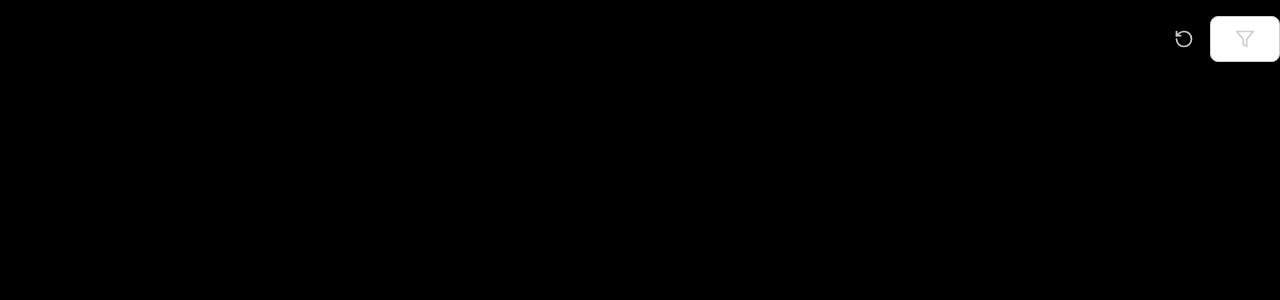
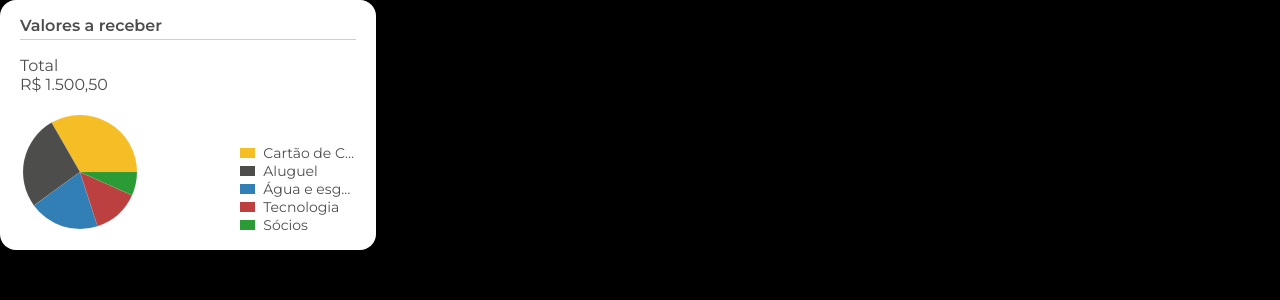
Before and after one commit to GustavoLemes97/financeiro, a Next.js app: page / in a window 1280 px wide. Shown: the top 300 px of the page. Built offline with nearby package versions, Linux system fonts and the light colour scheme.

Commit message:
cria o card do grafico pie

```diff
--- a/package.json
+++ b/package.json
@@ -21,6 +21,7 @@
     "react": "^18",
     "react-day-picker": "^8.10.1",
     "react-dom": "^18",
+    "recharts": "^2.12.7",
     "tailwind-merge": "^2.5.2",
     "tailwindcss-animate": "^1.0.7"
   },
--- a/src/app/globals.css
+++ b/src/app/globals.css
@@ -98,3 +98,23 @@ small {
     --radius: 0.5rem;
   }
 }
+
+.recharts-responsive-container {
+  width: 160px !important;
+  height: 124px !important;
+}
+
+.recharts-wrapper {
+  right: 20px !important;
+}
+
+@media screen and (min-width: 85rem) {
+  .recharts-responsive-container {
+    width: 250px !important;
+    height: 170px !important;
+  }
+
+  .recharts-wrapper {
+    right: 45px !important;
+  }
+}
--- a/src/app/page.tsx
+++ b/src/app/page.tsx
@@ -1,9 +1,15 @@
 "use client";
 
-import { TableFooter } from "@/components/ui/tableFooter";
-import { TableHeader } from "@/components/ui/tableHeader";
-import { TableTab } from "@/components/ui/tableTab";
+import { ChartCard } from "@/components/ui/PieChartCard";
 
 export default function Home() {
-  return <TableHeader hasButton={false} hasTab={false} />;
+  const data = [
+    { name: "Cartão de Credito", value: 500 },
+    { name: "Aluguel", value: 400 },
+    { name: "Água e esgoto", value: 300 },
+    { name: "Tecnologia", value: 200 },
+    { name: "Sócios", value: 100.5 },
+  ];
+
+  return <ChartCard data={data} title={"Valores a receber"} />;
 }
--- /dev/null
+++ b/src/components/ui/PieChartCard.tsx
@@ -0,0 +1,28 @@
+import { SectionTitle } from "./sectionTitle";
+import { ChartData, PieChart } from "./pieChart";
+import { formatCurrency } from "@/utils/currencyUtils";
+
+interface ChartCardProps {
+  title: string;
+  data: ChartData[];
+}
+
+const ChartCard = ({ title, data }: ChartCardProps) => {
+  const totalValue = formatCurrency(
+    data.reduce((accumulator, current) => {
+      return accumulator + current.value;
+    }, 0)
+  );
+  return (
+    <section className="flex flex-col items-start w-full max-w-[20.5rem] md:max-w-[23.5rem] lg:max-w-[26rem] lg:h-[19.7rem] py-4 px-5 gap-4 bg-white rounded-2xl">
+      <SectionTitle title={title} />
+      <div>
+        <p>Total</p>
+        <p>{totalValue}</p>
+      </div>
+      <PieChart data={data} />
+    </section>
+  );
+};
+
+export { ChartCard };
--- /dev/null
+++ b/src/components/ui/pieChart.tsx
@@ -0,0 +1,88 @@
+import { TooltipProps } from "recharts";
+import {
+  Legend,
+  Pie,
+  PieChart as PieChartRecharts,
+  ResponsiveContainer,
+  Tooltip,
+} from "recharts";
+import {
+  NameType,
+  ValueType,
+} from "recharts/types/component/DefaultTooltipContent";
+import { PieChartLegend } from "./pieChartLegend";
+import { formatCurrency } from "@/utils/currencyUtils";
+
+export interface ChartData {
+  name: string;
+  value: number;
+}
+
+interface PieChartProps {
+  data: ChartData[];
+}
+
+const CustomTooltip = ({
+  active,
+  payload,
+}: TooltipProps<ValueType, NameType>) => {
+  if (active && payload && payload.length) {
+    const { name, value } = payload[0];
+    const color = payload[0].payload.fill;
+
+    return (
+      <div className="bg-white border border-soft-grey-2 rounded px-2">
+        <section className="flex items-center gap-1 w-full">
+          <span
+            className="rounded-full inline-block border border-soft-grey-2"
+            style={{ backgroundColor: color, width: "10px", height: "10px" }}
+          ></span>
+          <div className="flex items-center gap-1 justify-between w-full">
+            <span className="text-grey-2 whitespace-nowrap">{name}:</span>
+            <span className="font-semibold">
+              {formatCurrency(Number(value))}
+            </span>
+          </div>
+        </section>
+      </div>
+    );
+  }
+
+  return null;
+};
+
+const getFillColor = (index: number) => {
+  const colors = ["#F6BE25", "#4D4E4C", "#317FB5", "#BD4040", "#2B9B35"];
+  return colors[index % colors.length];
+};
+
+const PieChart = ({ data }: PieChartProps) => {
+  const dataWithFill = data.map((item, index) => ({
+    ...item,
+    fill: getFillColor(index),
+  }));
+
+  return (
+    <section className="flex w-full justify-between items-end">
+      <ResponsiveContainer>
+        <PieChartRecharts>
+          <Pie
+            data={dataWithFill}
+            dataKey="value"
+            nameKey="name"
+            outerRadius="100%"
+            stroke="#d3cccc"
+            strokeWidth={0.1}
+            className="outline-none"
+          />
+          <Tooltip content={<CustomTooltip />} />
+        </PieChartRecharts>
+      </ResponsiveContainer>
+      <PieChartLegend
+        data={dataWithFill.map(({ name, fill }) => ({ name, fill }))}
+      />
+    </section>
+  );
+};
+
+export { PieChart };
--- /dev/null
+++ b/src/components/ui/pieChartLegend.tsx
@@ -0,0 +1,41 @@
+interface ChartLegendData {
+  name: string;
+  fill: string;
+}
+
+interface PieChartLegendProps {
+  data: ChartLegendData[];
+}
+
+const PieChartLegend = ({ data }: PieChartLegendProps) => {
+  const colorVariants: { [key: string]: string } = {
+    "#F6BE25": "bg-[#F6BE25]",
+    "#4D4E4C": "bg-[#4D4E4C]",
+    "#317FB5": "bg-[#317FB5]",
+    "#BD4040": "bg-[#BD4040]",
+    "#2B9B35": "bg-[#2B9B35]",
+  };
+
+  return (
+    <section className="flex flex-col lg:gap-2">
+      {data.map(({ name, fill }) => (
+        <section
+          className="flex flex-row items-center gap-2 relative group"
+          key={name}
+        >
+          <span
+            className={`${colorVariants[fill]} inline-block w-[0.9375rem] h-[0.625rem] lg:w-[1.875rem] lg:h-[1.25rem]`}
+          ></span>
+          <small className="w-[10ch] block overflow-hidden overflow-ellipsis whitespace-nowrap">
+            {name}
+          </small>
+          <span className="absolute invisible whitespace-nowrap left-1/2 bottom-full transform -translate-x-1/2 mt-1 bg-white border border-soft-grey-2 text-grey text-xs rounded py-1 px-2 group-hover:visible transition-opacity duration-300">
+            {name}
+          </span>
+        </section>
+      ))}
+    </section>
+  );
+};
+
+export { PieChartLegend };
--- /dev/null
+++ b/src/utils/currencyUtils.ts
@@ -0,0 +1,10 @@
+export const formatCurrency = (value: number) => {
+  const formatter = new Intl.NumberFormat("pt-BR", {
+    style: "currency",
+    currency: "BRL",
+    minimumFractionDigits: 2,
+    maximumFractionDigits: 2,
+  });
+
+  return formatter.format(value);
+};
```
Also changed, not shown: 1 other file (tests, documents, lock files or other folders).
